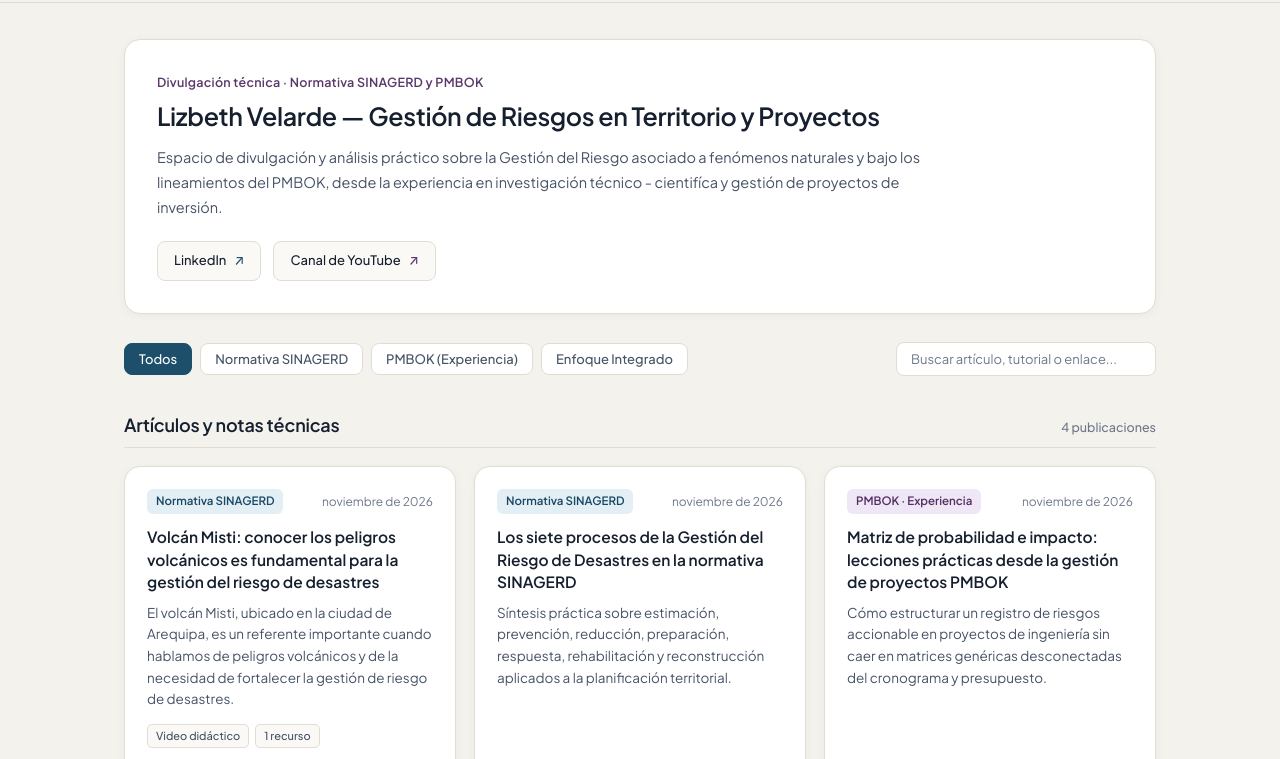
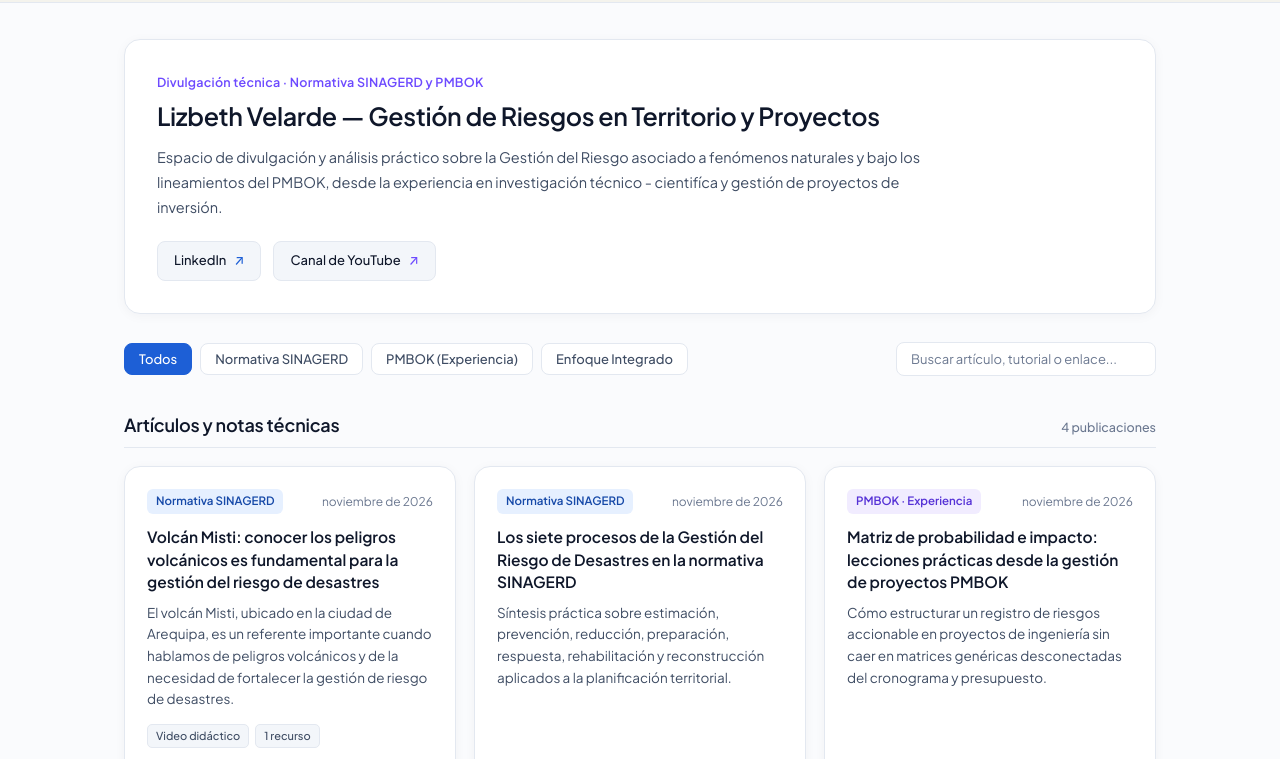
Before and after one commit to lvelardelvq-lab/lizbethvelarde, a plain HTML site: page index.html in a window 1280 px wide. Shown: the part 51-810 px from the top of the page. Drawn offline with Linux system fonts and the light colour scheme.

Commit message:
Update index.html

```diff
--- a/index.html
+++ b/index.html
@@ -9,30 +9,30 @@
   <link href="https://fonts.googleapis.com/css2?family=Plus+Jakarta+Sans:wght@400;500;600;700&display=swap" rel="stylesheet" />
   <style>
     :root {
-      --bg-page: #F4F2EC;
+      --bg-page: #FAFBFD;
       --bg-surface: #FFFFFF;
-      --bg-surface-alt: #FAF9F6;
-      --bg-elevated: #ECE9E0;
-      --border-subtle: #E1DDD2;
-      --border-strong: #C9C3B4;
-      --text-primary: #151F2E;
-      --text-secondary: #465266;
-      --text-muted: #6E788A;
-      --accent-primary: #1D4F6B;
-      --accent-primary-soft: rgba(29, 79, 107, 0.09);
-      --accent-secondary: #5B386B;
-      --accent-secondary-soft: rgba(91, 56, 107, 0.09);
-      --sinagerd-bg: #E4EEF5;
-      --sinagerd-text: #184866;
-      --pmbok-bg: #EFE7F5;
-      --pmbok-text: #532F63;
-      --hibrido-bg: #E3EFEA;
-      --hibrido-text: #1E5443;
+      --bg-surface-alt: #F3F6FA;
+      --bg-elevated: #EBF0F7;
+      --border-subtle: #E3E8F0;
+      --border-strong: #C9D3E3;
+      --text-primary: #0F172A;
+      --text-secondary: #3E4C63;
+      --text-muted: #6B7890;
+      --accent-primary: #1D5FD6;
+      --accent-primary-soft: rgba(29, 95, 214, 0.08);
+      --accent-secondary: #6D4AFF;
+      --accent-secondary-soft: rgba(109, 74, 255, 0.09);
+      --sinagerd-bg: #E6F0FF;
+      --sinagerd-text: #1649A8;
+      --pmbok-bg: #F1ECFF;
+      --pmbok-text: #5632D6;
+      --hibrido-bg: #E3F6EE;
+      --hibrido-text: #146C4E;
       --radius-sm: 8px;
       --radius-md: 12px;
       --radius-lg: 16px;
-      --shadow-card: 0 2px 10px rgba(21, 31, 46, 0.04);
-      --shadow-hover: 0 8px 24px rgba(21, 31, 46, 0.08);
+      --shadow-card: 0 2px 12px rgba(15, 23, 42, 0.04);
+      --shadow-hover: 0 10px 26px rgba(29, 95, 214, 0.09);
     }
 
     * {
```
